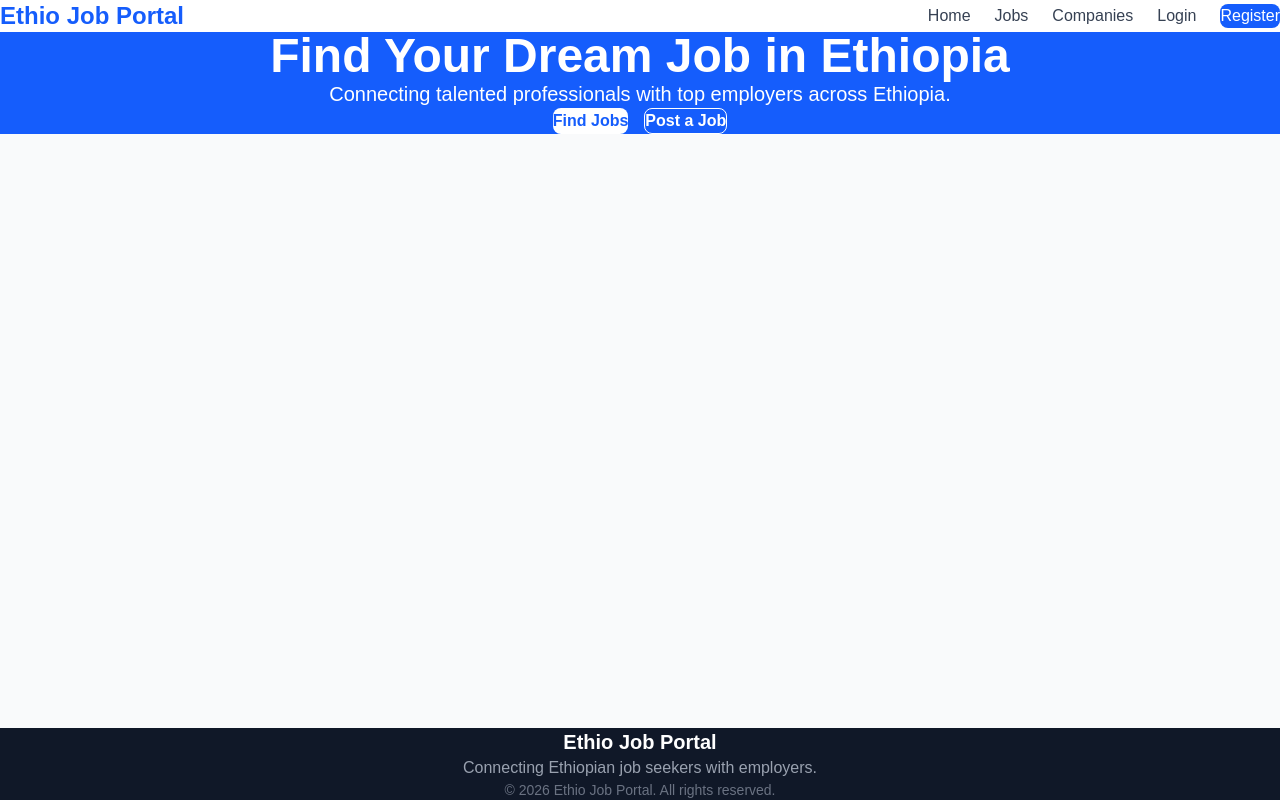
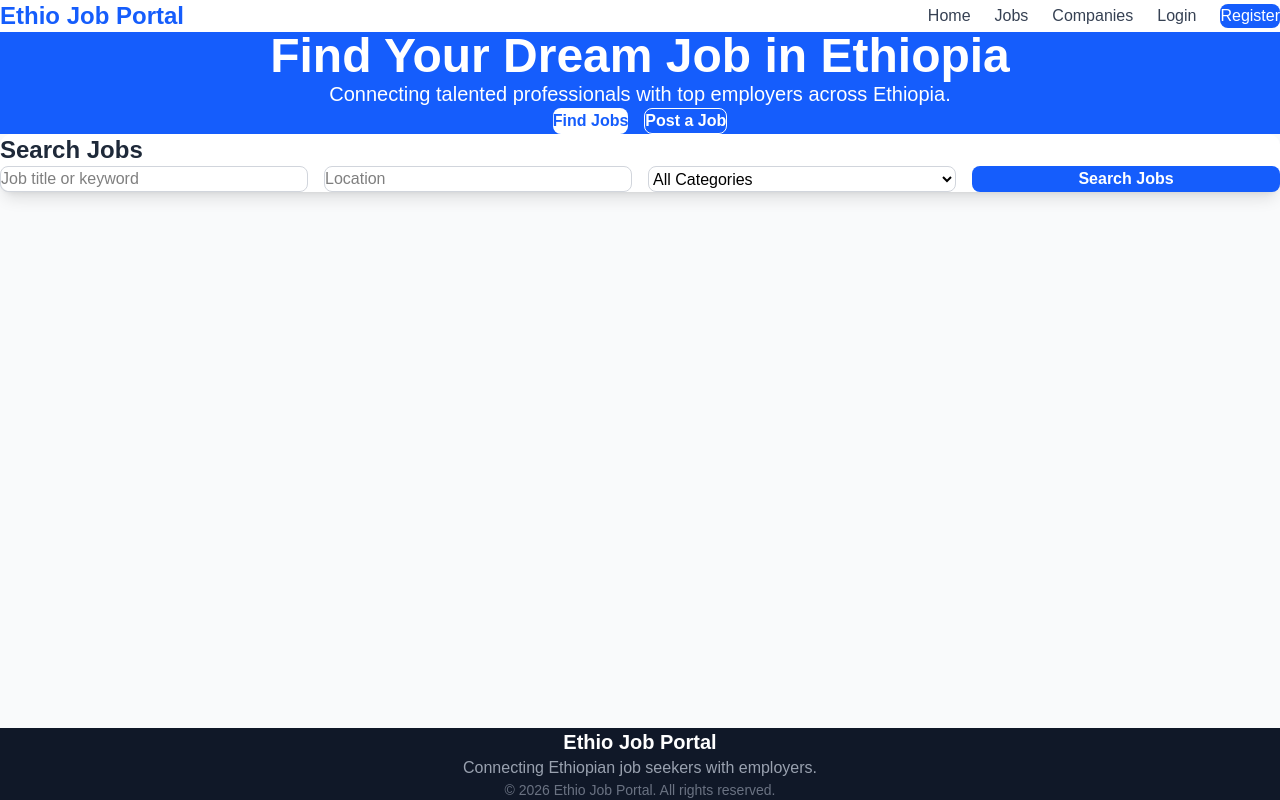
Before and after one commit to kirubelgetanehyenew-commits/Ethio-Job-Portal, a React (Vite) app in the folder client/: page / in a window 1280 px wide. Built offline with nearby package versions, Linux system fonts and the light colour scheme.

Commit message:
search section

```diff
--- a/client/src/pages/Home/Home.jsx
+++ b/client/src/pages/Home/Home.jsx
@@ -1,9 +1,11 @@
 import HeroSection from "./HeroSection";
+import SearchSection from "./SearchSection";
 
 function Home() {
   return (
     <>
       <HeroSection />
+      <SearchSection />
     </>
   );
 }
--- a/client/src/pages/Home/SearchSection.jsx
+++ b/client/src/pages/Home/SearchSection.jsx
@@ -0,0 +1,39 @@
+function SearchSection() {
+  return (
+    <section className="max-w-7xl mx-auto px-6 py-12">
+      <div className="bg-white shadow-lg rounded-xl p-6">
+        <h2 className="text-2xl font-bold text-gray-800 mb-6">
+          Search Jobs
+        </h2>
+
+        <div className="grid grid-cols-1 md:grid-cols-4 gap-4">
+          <input
+            type="text"
+            placeholder="Job title or keyword"
+            className="border border-gray-300 rounded-lg px-4 py-3 focus:outline-none focus:ring-2 focus:ring-blue-500"
+          />
+
+          <input
+            type="text"
+            placeholder="Location"
+            className="border border-gray-300 rounded-lg px-4 py-3 focus:outline-none focus:ring-2 focus:ring-blue-500"
+          />
+
+          <select className="border border-gray-300 rounded-lg px-4 py-3 focus:outline-none focus:ring-2 focus:ring-blue-500">
+            <option>All Categories</option>
+            <option>Software Development</option>
+            <option>Marketing</option>
+            <option>Finance</option>
+            <option>Engineering</option>
+          </select>
+
+          <button className="bg-blue-600 text-white rounded-lg px-6 py-3 font-semibold hover:bg-blue-700">
+            Search Jobs
+          </button>
+        </div>
+      </div>
+    </section>
+  );
+}
+
+export default SearchSection;
```
